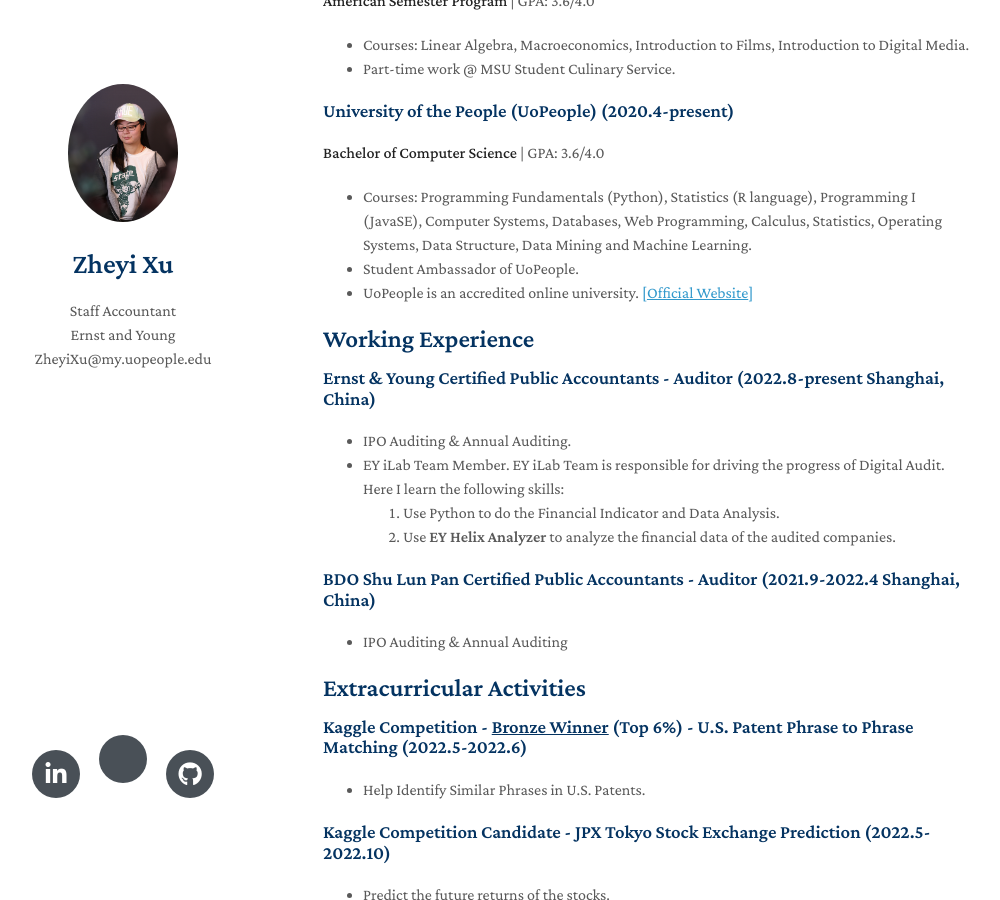
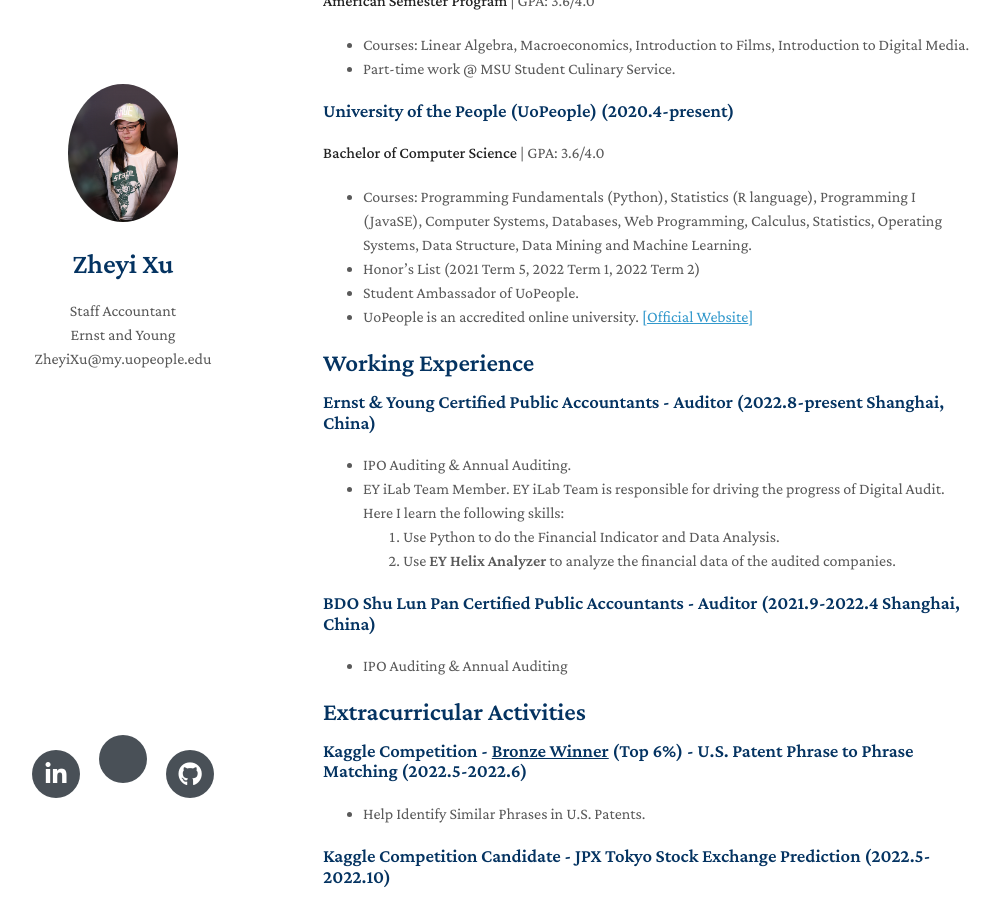
Before and after one commit to zheyixu99/zheyi-resume, a Jekyll site: the page built from index.md, in a window 1280 px wide and 900 px high, scrolled down 836 px. Shown: the whole window, without its empty margins (147-1147 px from the left). Built offline with Jekyll 4.4.1, drawn with Linux system fonts in a browser that asks for light colours; nearby versions of some CDN libraries; a style sheet for code colours, icons or effects is not loaded; our own code applies the rules of GitHub Pages for plain Markdown files.

Commit message:
Update index.md

```diff
--- a/index.md
+++ b/index.md
@@ -60,6 +60,7 @@ layout: homepage
 <h3>University of the People (UoPeople) (2020.4-present)</h3>
 **Bachelor of Computer Science** | GPA: 3.6/4.0
 - Courses: Programming Fundamentals (Python), Statistics (R language), Programming I (JavaSE), Computer Systems, Databases, Web Programming, Calculus, Statistics, Operating Systems, Data Structure, Data Mining and Machine Learning.
+- Honor's List (2021 Term 5, 2022 Term 1, 2022 Term 2)
 - Student Ambassador of UoPeople.
 - UoPeople is an accredited online university. <a href="https://www.uopeople.edu" target="_blank">[<u>Official Website</u>]</a>
 
```
